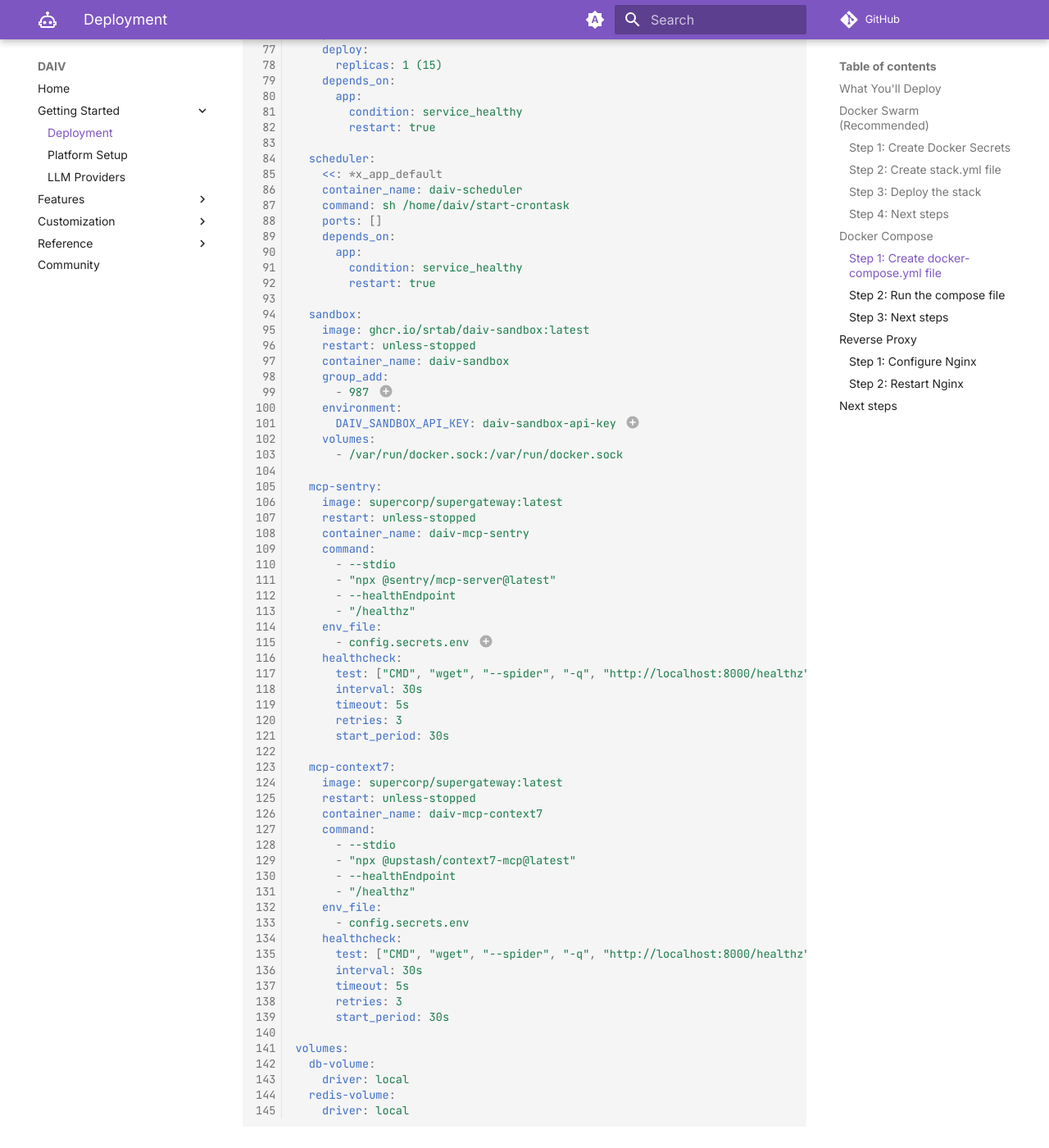
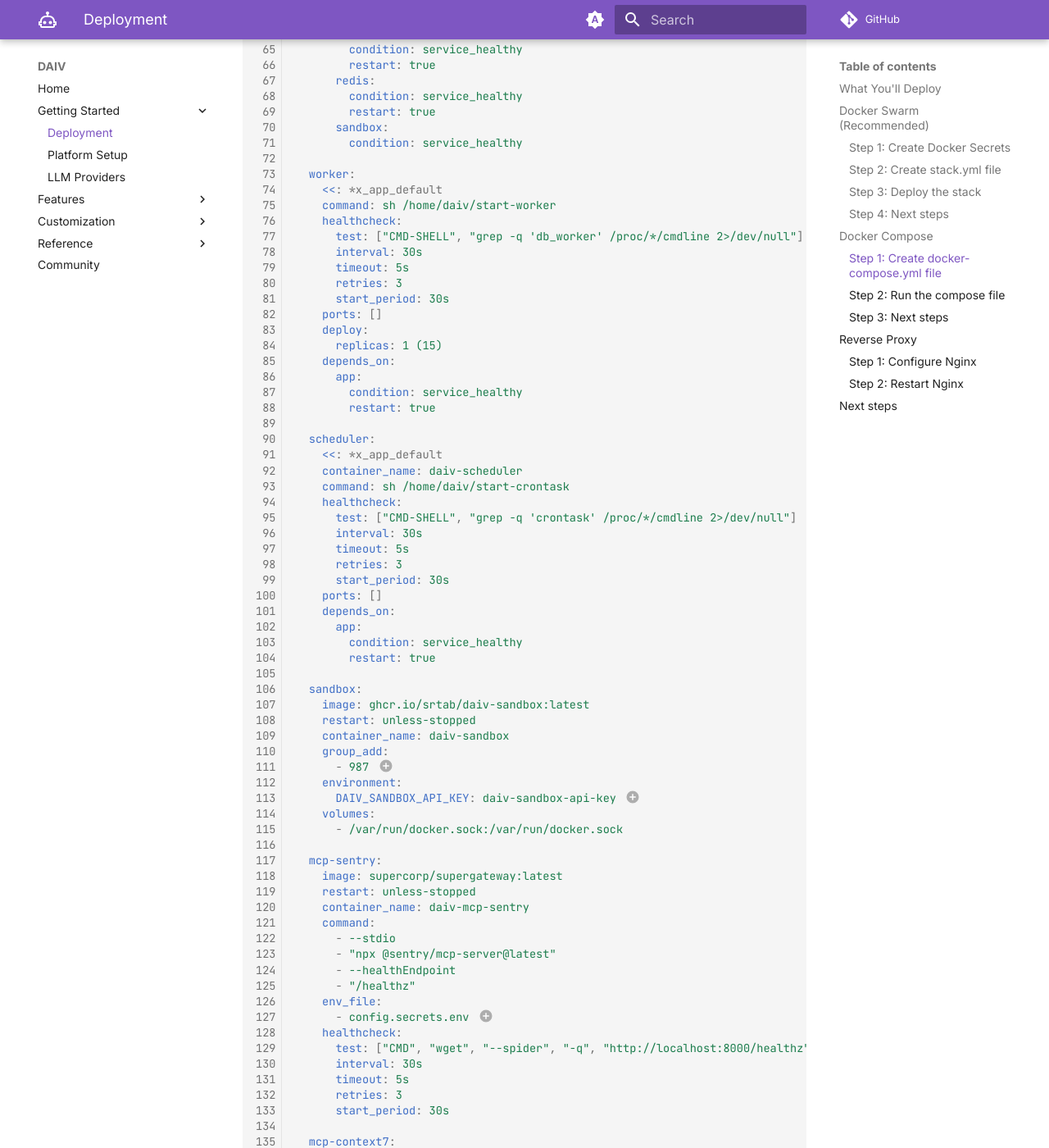
Before and after one commit to E1i2e1122/daiv, an MkDocs documentation site: the page built from docs/getting-started/deployment.md, in a window 1280 px wide and 1400 px high, scrolled down 8742 px. Shown: the whole window at 82% size. Built offline with MkDocs 1.6.1 and Material for MkDocs 9.7.7, drawn with Linux system fonts in a browser that asks for light colours; comment, search, counter and statistics services are not loaded; the version menu is left out; some of the changed text lies outside the part shown.

Commit message:
add healthchecks to worker and scheduler in deployment docs

```diff
--- a/docs/getting-started/deployment.md
+++ b/docs/getting-started/deployment.md
@@ -169,6 +169,12 @@ services:
       - openrouter_api_key
     networks:
       - internal
+    healthcheck:
+      test: grep -q 'db_worker' /proc/*/cmdline 2>/dev/null
+      interval: 30s
+      timeout: 5s
+      retries: 3
+      start_period: 30s
     deploy:
       <<: *deploy_defaults
       replicas: 1 (10)
@@ -187,6 +193,12 @@ services:
       - openrouter_api_key
     networks:
       - internal
+    healthcheck:
+      test: grep -q 'crontask' /proc/*/cmdline 2>/dev/null
+      interval: 30s
+      timeout: 5s
+      retries: 3
+      start_period: 30s
     deploy:
       <<: *deploy_defaults
 
@@ -401,6 +413,12 @@ services:
   worker:
     <<: *x_app_default
     command: sh /home/daiv/start-worker
+    healthcheck:
+      test: ["CMD-SHELL", "grep -q 'db_worker' /proc/*/cmdline 2>/dev/null"]
+      interval: 30s
+      timeout: 5s
+      retries: 3
+      start_period: 30s
     ports: []
     deploy:
       replicas: 1 (15)
@@ -413,6 +431,12 @@ services:
     <<: *x_app_default
     container_name: daiv-scheduler
     command: sh /home/daiv/start-crontask
+    healthcheck:
+      test: ["CMD-SHELL", "grep -q 'crontask' /proc/*/cmdline 2>/dev/null"]
+      interval: 30s
+      timeout: 5s
+      retries: 3
+      start_period: 30s
     ports: []
     depends_on:
       app:
```
